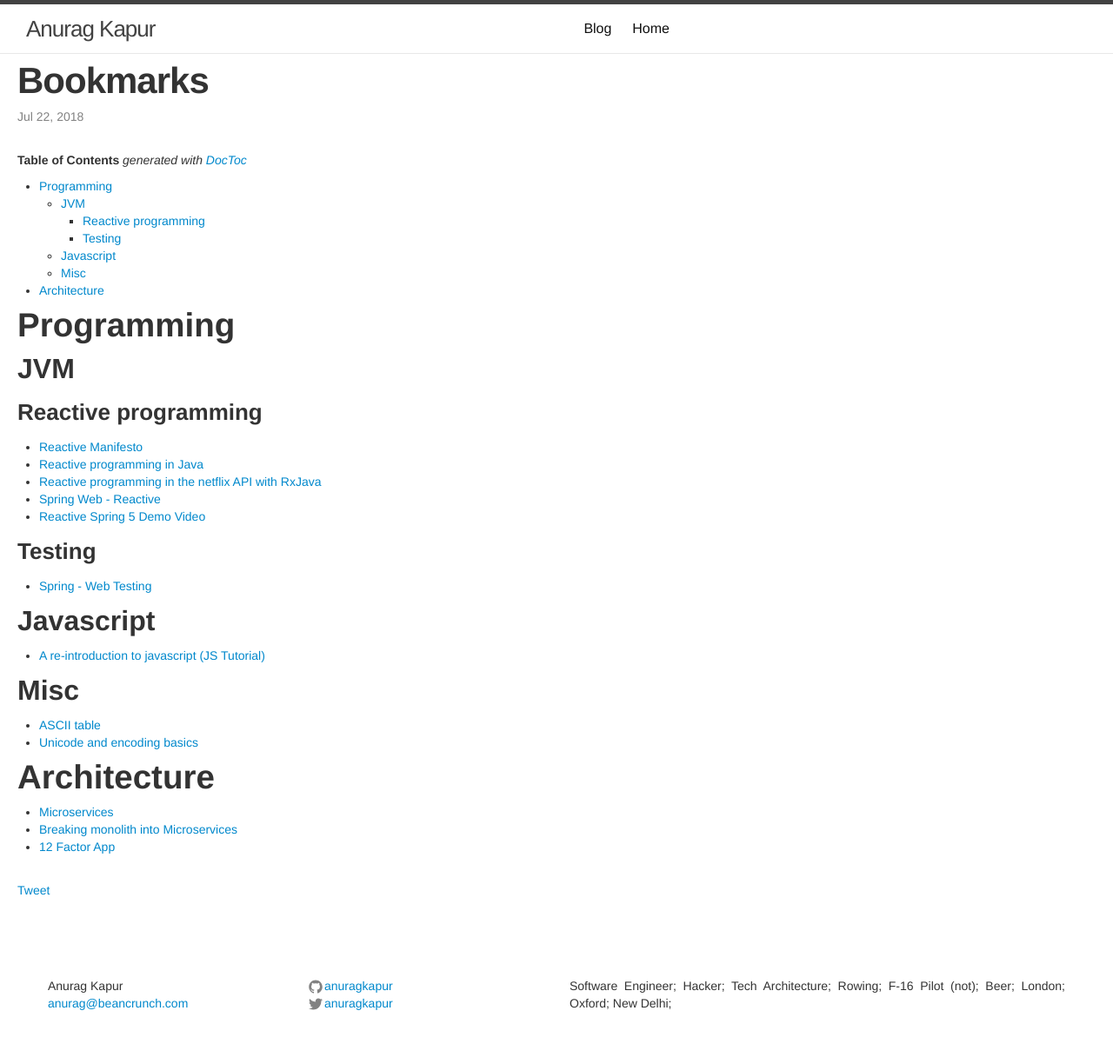
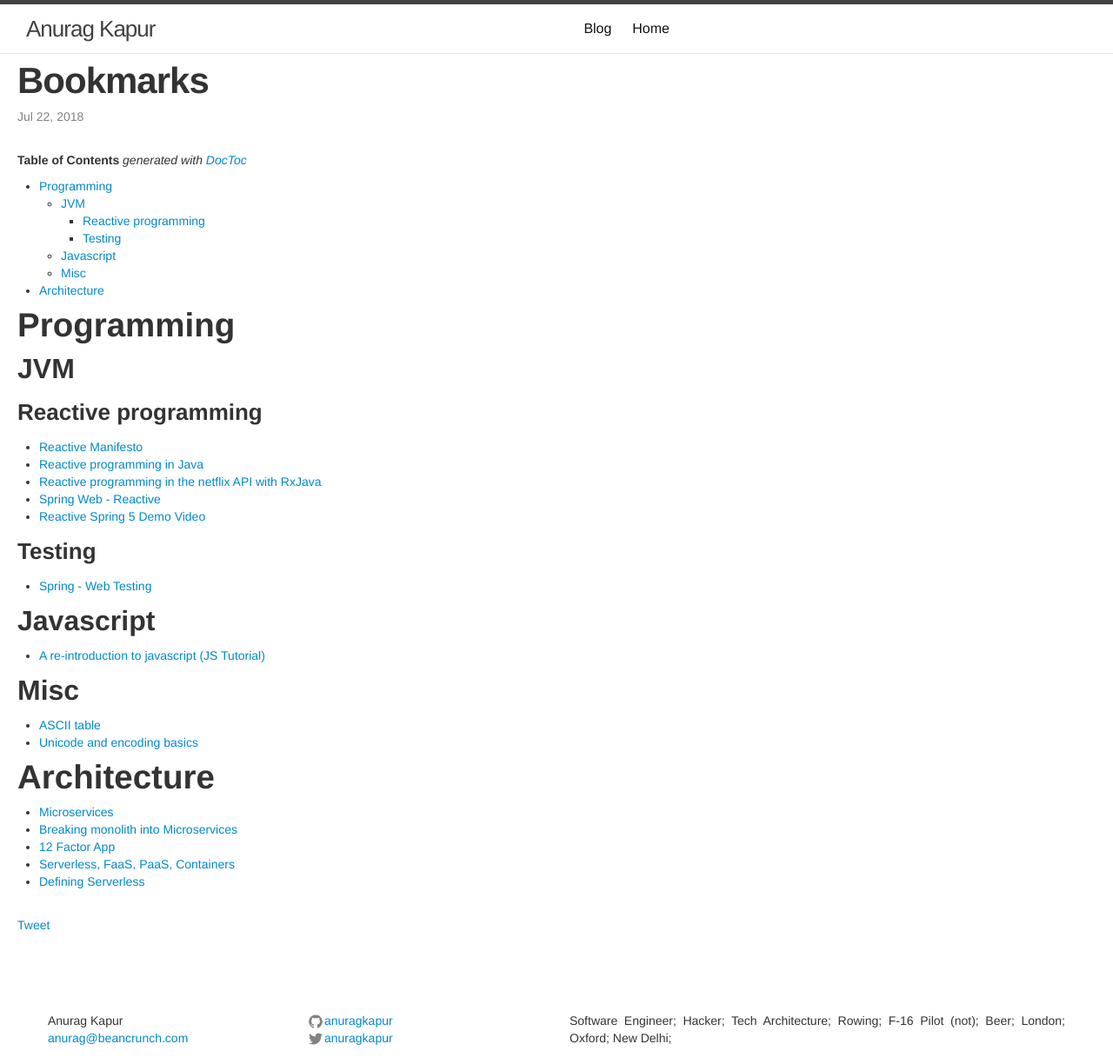
Before and after one commit to anuragkapur/anuragkapur.github.io, a Jekyll site: the page built from blog/engineering/_posts/2018-07-22-bookmarks.md, in a window 1280 px wide. Shown: the whole page at 87% size. Built offline with Jekyll 4.4.1, drawn with Linux system fonts in a browser that asks for light colours; comment, search, counter and statistics services are not loaded; before the commit the page ends 1184 px from its top, so only the background shows below that.

Commit message:
Add serverless bookmarks

```diff
--- a/blog/engineering/_posts/2018-07-22-bookmarks.md
+++ b/blog/engineering/_posts/2018-07-22-bookmarks.md
@@ -20,7 +20,6 @@ permalink: /blog/bookmarks
 - [Architecture](#architecture)
 
 <!-- END doctoc generated TOC please keep comment here to allow auto update -->
-
 
 # Programming
 ## JVM
@@ -45,3 +44,5 @@ permalink: /blog/bookmarks
 * [Microservices](https://martinfowler.com/articles/microservices.html)
 * [Breaking monolith into Microservices](https://martinfowler.com/articles/break-monolith-into-microservices.html)
 * [12 Factor App](https://12factor.net/)
+* [Serverless, FaaS, PaaS, Containers](https://martinfowler.com/articles/serverless.html)
+* [Defining Serverless](https://blog.symphonia.io/defining-serverless-part-1-704d72bc8a32)
```
